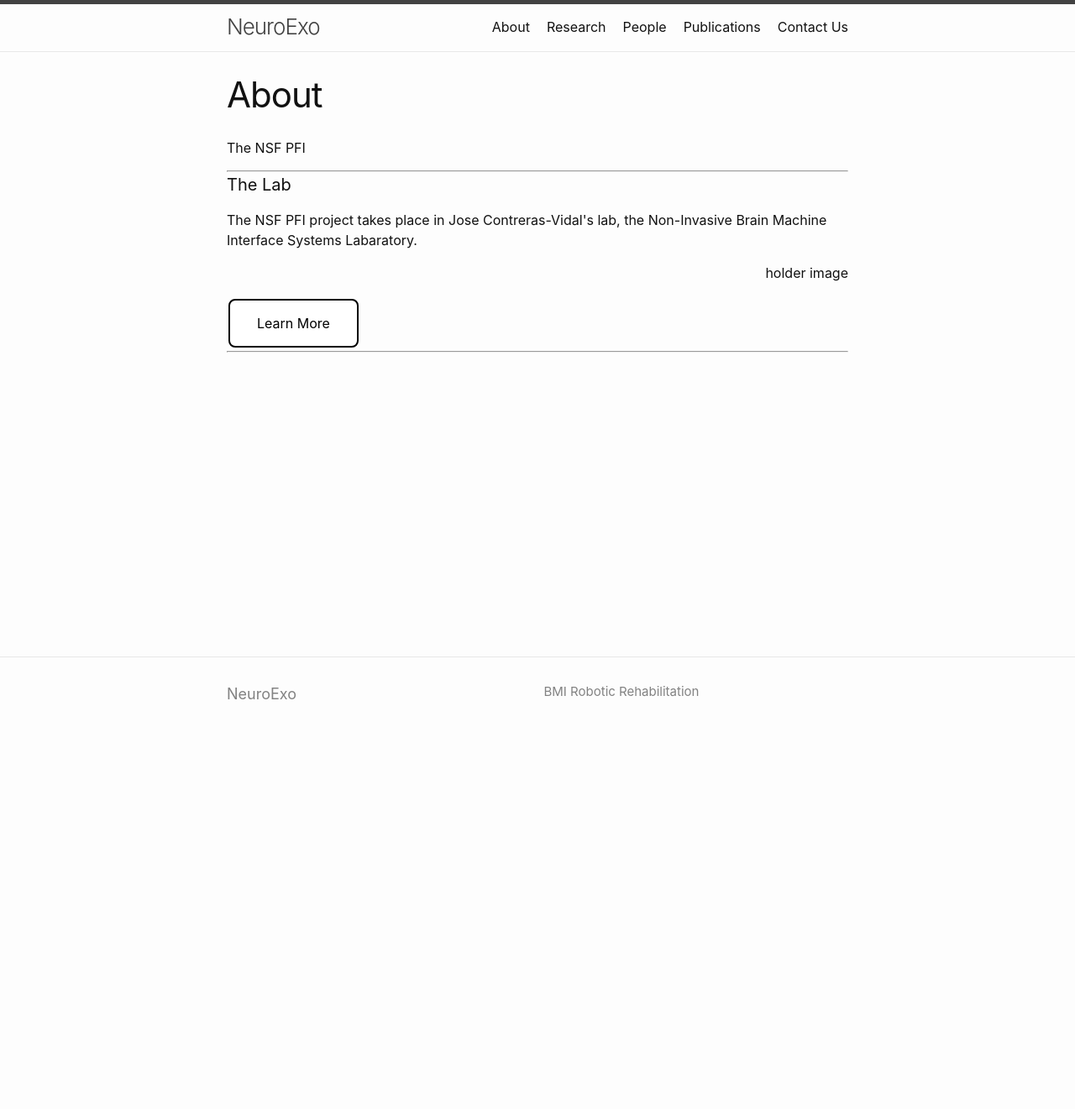
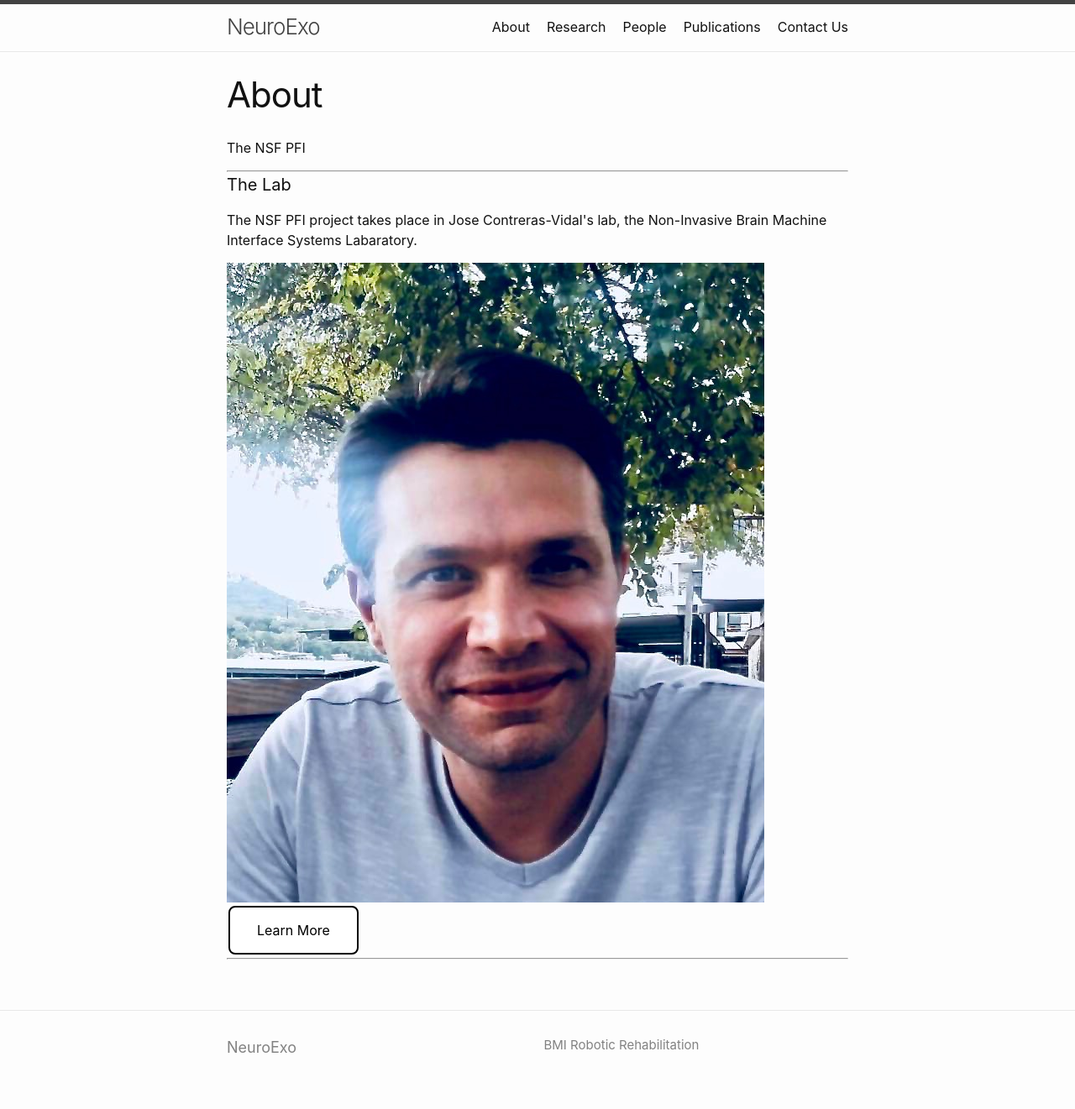
Before and after one commit to arcraik/neuroexo-website, a Jekyll site: the page built from about.md, in a window 1280 px wide. Shown: the whole page at 84% size. Built offline with Jekyll 4.4.1, drawn with Linux system fonts in a browser that asks for light colours; before the commit the page ends 900 px from its top, so only the background shows below that.

Commit message:
Update about.md

```diff
--- a/about.md
+++ b/about.md
@@ -10,6 +10,6 @@ The NSF PFI
 <h4>The Lab</h4>
 <div float="left">
 <p align="left">The NSF PFI project takes place in Jose Contreras-Vidal's lab, the Non-Invasive Brain Machine Interface Systems Labaratory.</p>
-<p align="right">holder image</p>
+<img src="/photos/AKilicarslan.jpeg" />
 <a class="button" href="/lab/">Learn More</a>
 <hr>
```
